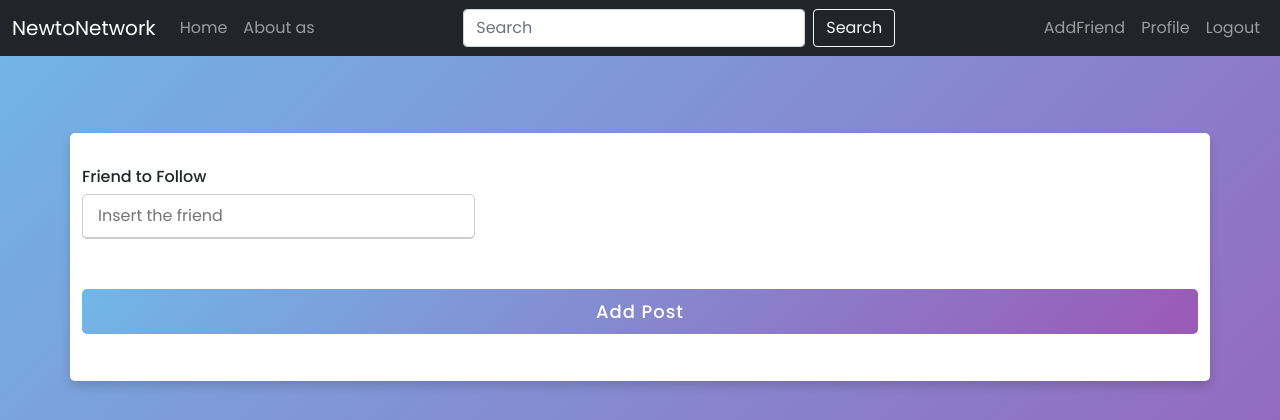
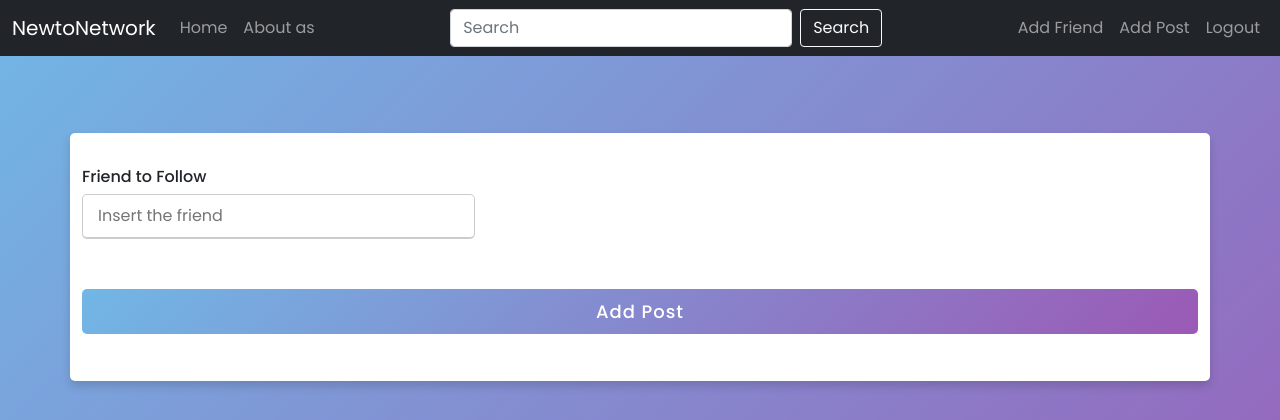
Before and after one commit to giumanuz/NewtoNetwork, a PHP site: page /pages/addFriend.php in a window 1280 px wide. Shown: the top 420 px of the page. Run offline with PHP 8.4, Linux system fonts and the light colour scheme; the visitor is signed in with stand-in values (Sample User, id 1).

Commit message:
fixed logout

```diff
--- a/index.php
+++ b/index.php
@@ -16,8 +16,7 @@
             if (!isset($_SESSION['username'])) {
                header("Location: /homepage.php");
             }
-            ?>
-        <?php
+
             include "pages/navigationBar.php";
             include 'connection.php';
             // do a query for the user
--- a/pages/addFriend.php
+++ b/pages/addFriend.php
@@ -11,6 +11,7 @@
 </title>
 </head>
 
+<body>
     <?php
 
         include "navigationBar.php";
@@ -38,9 +39,6 @@
         }
     ?>
 
-
-<body>
-
     <div class="container">
         <div class="content">
 
--- a/pages/navigationBar.php
+++ b/pages/navigationBar.php
@@ -1,5 +1,7 @@
 <script src="https://cdn.jsdelivr.net/npm/bootstrap@5.0.2/dist/js/bootstrap.bundle.min.js" integrity="sha384-MrcW6ZMFYlzcLA8Nl+NtUVF0sA7MsXsP1UyJoMp4YLEuNSfAP+JcXn/tWtIaxVXM" crossorigin="anonymous"></script>
 <link rel="stylesheet" href="https://cdn.jsdelivr.net/npm/bootstrap@5.0.2/dist/css/bootstrap.min.css" integrity="sha384-EVSTQN3/azprG1Anm3QDgpJLIm9Nao0Yz1ztcQTwFspd3yD65VohhpuuCOmLASjC" crossorigin="anonymous">
+
+<script src="https://ajax.googleapis.com/ajax/libs/jquery/3.6.4/jquery.min.js"></script>
 
 <?php
    if (session_status() != PHP_SESSION_ACTIVE) {
@@ -38,16 +40,16 @@
          <?php
          if (isset($_SESSION['username'])): ?>
             <!-- <li class="nav-item">
-               <a class="nav-link" href="/pages/addQuote.php">Profile</a>
+               <a class="nav-link" href="/pages/addQuote.php">Add Quote</a>
             </li> -->
             <li class="nav-item">
-               <a class="nav-link" href="/pages/addFriend.php">AddFriend</a>
+               <a class="nav-link" href="/pages/addFriend.php">Add Friend</a>
             </li>
             <li class="nav-item">
-               <a class="nav-link" href="/pages/createPost.php">Profile</a>
+               <a class="nav-link" href="/pages/createPost.php">Add Post</a>
             </li>
             <li class="nav-item">
-               <a class="nav-link" href="/homepage.php" onClick= "deleteAllCookies()">Logout</a>
+               <a class="nav-link" href="/script/logout.php">Logout</a>
             </li>
          <?php else: ?>
             <li class="nav-item dropdown">
@@ -65,18 +67,3 @@
     </div>
   </div>
 </nav>
-
-<script>
-   function deleteAllCookies() {
-      const cookies = document.cookie.split(";");
-
-      for (let i = 0; i < cookies.length; i++) {
-            const cookie = cookies[i];
-            const eqPos = cookie.indexOf("=");
-            const name = eqPos > -1 ? cookie.substr(0, eqPos) : cookie;
-            document.cookie = name + "=;expires=Thu, 01 Jan 1970 00:00:00 GMT";
-      }
-      location.reload();
-      window.location.href = "/index.php";
-   }
-</script>
```
Also changed, not shown: script/logout.php (added, +11 -0 lines).
